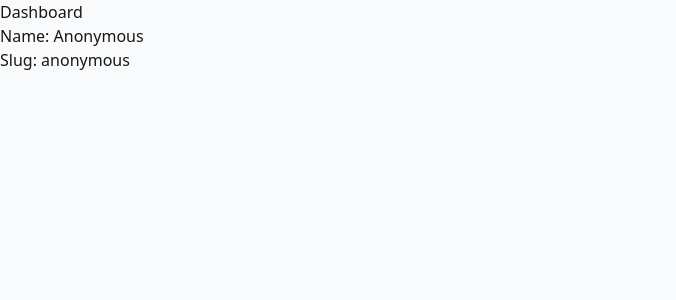
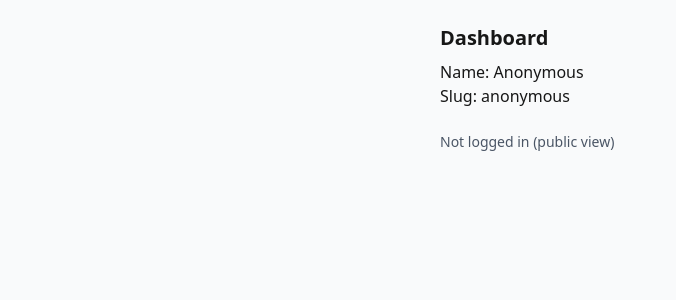
Before and after one commit to victordev-Ops/say-app, a Next.js app: page /dashboard in a window 1280 px wide. Shown: the top 300 px of the page, without its empty margins (0-676 px from the left). Built offline with nearby package versions, Linux system fonts and the light colour scheme; no server answers.

Commit message:
Add LogoutButton and update dashboard layout

```diff
--- a/app/dashboard/page.tsx
+++ b/app/dashboard/page.tsx
@@ -1,5 +1,6 @@
 // app/dashboard/page.tsx
 import { supabaseServer } from '@/lib/supabase/server'
+import LogoutButton from '@/components/LogoutButton'  // ← Add this
 
 export default async function DashboardPage() {
   const supabase = await supabaseServer()
@@ -20,10 +21,25 @@ export default async function DashboardPage() {
   const slug = profile?.slug ?? 'anonymous'
 
   return (
-    <div>
-      <h1>Dashboard</h1>
-      <p>Name: {name}</p>
+    <div className="p-6 max-w-md mx-auto">
+      <h1 className="text-xl font-bold">Dashboard</h1>
+      <p className="mt-2">Name: {name}</p>
       <p>Slug: {slug}</p>
+
+      {user && (
+        <div className="mt-6">
+          <p className="text-sm text-gray-600 mb-2">
+            Logged in as {user.email}
+          </p>
+          <LogoutButton />
+        </div>
+      )}
+
+      {!user && (
+        <p className="mt-6 text-sm text-gray-600">
+          Not logged in (public view)
+        </p>
+      )}
     </div>
   )
-}
+          }
```
